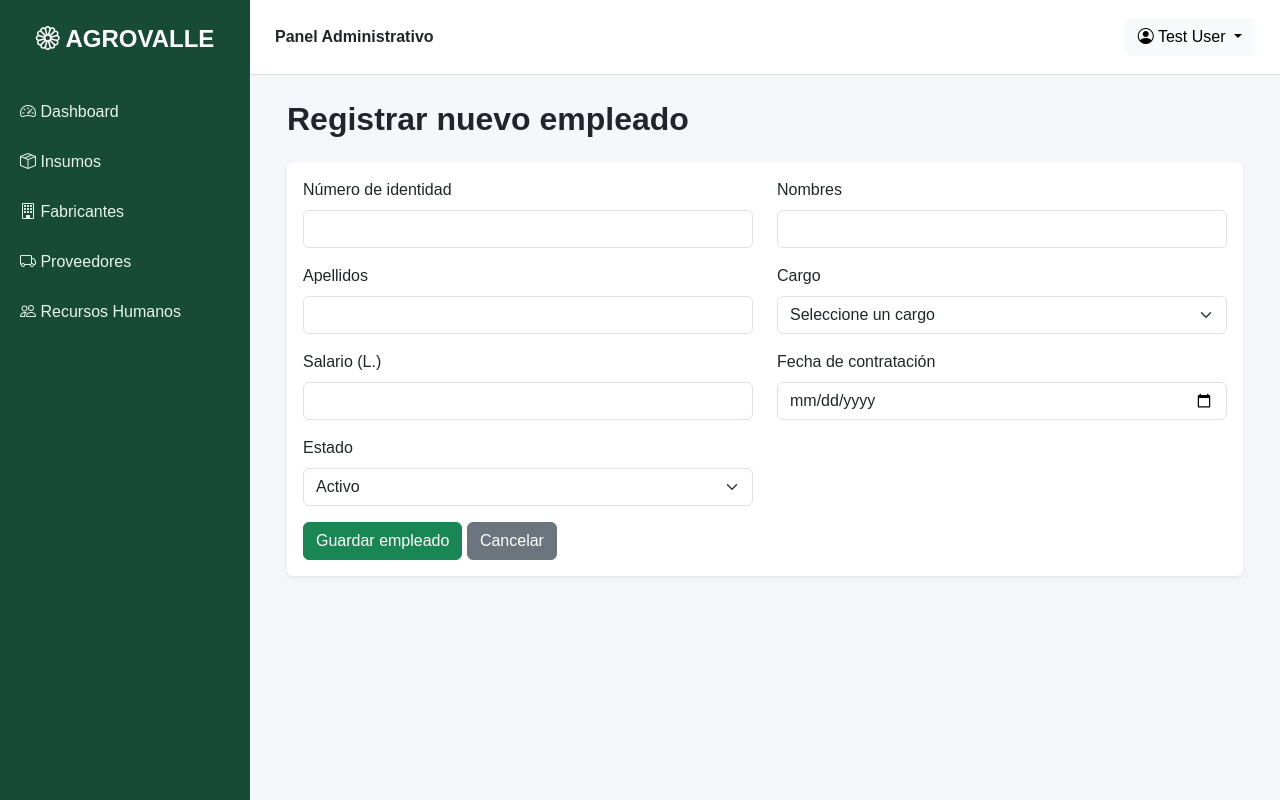
After one commit to Flor-1205/examen_2, a Laravel app: page /empleados/create in a window 1280 px wide. The commit adds this page. Run offline with Laravel 12, Linux system fonts and the light colour scheme; a user stored in the database is signed in; data comes from the database, SQL or seed files in the repository.

Commit message:
Implementación del módulo de recursos humanos

```diff
--- /dev/null
+++ b/app/Http/Controllers/EmpleadoController.php
@@ -0,0 +1,86 @@
+<?php
+
+namespace App\Http\Controllers;
+
+use App\Models\Empleado;
+use Illuminate\Http\Request;
+
+class EmpleadoController extends Controller
+{
+    public function index()
+    {
+        $empleados = Empleado::all();
+
+        return view('empleados.index', compact('empleados'));
+    }
+
+    public function create()
+    {
+        return view('empleados.create');
+    }
+
+    public function store(Request $request)
+    {
+        $request->validate([
+            'identidad' => 'required|digits:13|unique:empleados,identidad',
+            'nombres' => 'required|string|max:255',
+            'apellidos' => 'required|string|max:255',
+            'cargo' => 'required|string|max:255',
+            'salario' => 'required|numeric|min:0',
+            'fecha_contratacion' => 'required|date',
+            'estado' => 'required|in:Activo,Inactivo'
+        ]);
+
+        Empleado::create($request->only([
+            'identidad',
+            'nombres',
+            'apellidos',
+            'cargo',
+            'salario',
+            'fecha_contratacion',
+            'estado'
+        ]));
+
+        return redirect()->route('empleados.index')
+            ->with('success', 'Empleado registrado correctamente.');
+    }
+
+    public function edit(Empleado $empleado)
+    {
+        return view('empleados.edit', compact('empleado'));
+    }
+
+    public function update(Request $request, Empleado $empleado)
+    {
+        $request->validate([
+            'identidad' => 'required|digits:13|unique:empleados,identidad,' . $empleado->id,
+            'nombres' => 'required|string|max:255',
+            'apellidos' => 'required|string|max:255',
+            'cargo' => 'required|string|max:255',
+            'salario' => 'required|numeric|min:0',
+            'fecha_contratacion' => 'required|date',
+            'estado' => 'required|in:Activo,Inactivo'
+        ]);
+
+        $empleado->update($request->only([
+            'identidad',
+            'nombres',
+            'apellidos',
+            'cargo',
+            'salario',
+            'fecha_contratacion',
+            'estado'
+        ]));
+
+        return redirect()->route('empleados.index')
+            ->with('success', 'Empleado actualizado correctamente.');
+    }
+
+    public function destroy(Empleado $empleado)
+    {
+        $empleado->delete();
+
+        return redirect()->route('empleados.index')
+            ->with('success', 'Empleado eliminado correctamente.');
+    }
+}
--- /dev/null
+++ b/resources/views/empleados/create.blade.php
@@ -0,0 +1,74 @@
+<x-app-layout>
+    <div class="container-fluid">
+        <h2 class="fw-bold mb-4">Registrar nuevo empleado</h2>
+
+        <div class="card shadow-sm border-0">
+            <div class="card-body">
+                <form action="{{ route('empleados.store') }}" method="POST">
+                    @csrf
+
+                    <div class="row">
+                        <div class="col-md-6 mb-3">
+                            <label class="form-label">Número de identidad</label>
+                            <input type="text" name="identidad" maxlength="13"
+                                class="form-control" value="{{ old('identidad') }}" required>
+                            @error('identidad') <small class="text-danger">{{ $message }}</small> @enderror
+                        </div>
+
+                        <div class="col-md-6 mb-3">
+                            <label class="form-label">Nombres</label>
+                            <input type="text" name="nombres" class="form-control"
+                                value="{{ old('nombres') }}" required>
+                            @error('nombres') <small class="text-danger">{{ $message }}</small> @enderror
+                        </div>
+
+                        <div class="col-md-6 mb-3">
+                            <label class="form-label">Apellidos</label>
+                            <input type="text" name="apellidos" class="form-control"
+                                value="{{ old('apellidos') }}" required>
+                            @error('apellidos') <small class="text-danger">{{ $message }}</small> @enderror
+                        </div>
+
+                        <div class="col-md-6 mb-3">
+                            <label class="form-label">Cargo</label>
+                            <select name="cargo" class="form-select" required>
+                                <option value="">Seleccione un cargo</option>
+                                <option value="Administrador">Administrador</option>
+                                <option value="Vendedor">Vendedor</option>
+                                <option value="Contador">Contador</option>
+                                <option value="Bodeguero">Bodeguero</option>
+                                <option value="Gerente">Gerente</option>
+                            </select>
+                            @error('cargo') <small class="text-danger">{{ $message }}</small> @enderror
+                        </div>
+
+                        <div class="col-md-6 mb-3">
+                            <label class="form-label">Salario (L.)</label>
+                            <input type="number" step="0.01" min="0" name="salario"
+                                class="form-control" value="{{ old('salario') }}" required>
+                            @error('salario') <small class="text-danger">{{ $message }}</small> @enderror
+                        </div>
+
+                        <div class="col-md-6 mb-3">
+                            <label class="form-label">Fecha de contratación</label>
+                            <input type="date" name="fecha_contratacion"
+                                class="form-control" value="{{ old('fecha_contratacion') }}" required>
+                            @error('fecha_contratacion') <small class="text-danger">{{ $message }}</small> @enderror
+                        </div>
+
+                        <div class="col-md-6 mb-3">
+                            <label class="form-label">Estado</label>
+                            <select name="estado" class="form-select" required>
+                                <option value="Activo">Activo</option>
+                                <option value="Inactivo">Inactivo</option>
+                            </select>
+                        </div>
+                    </div>
+
+                    <button type="submit" class="btn btn-success">Guardar empleado</button>
+                    <a href="{{ route('empleados.index') }}" class="btn btn-secondary">Cancelar</a>
+                </form>
+            </div>
+        </div>
+    </div>
+</x-app-layout>
--- a/resources/views/layouts/app.blade.php
+++ b/resources/views/layouts/app.blade.php
@@ -91,7 +91,7 @@
             <i class="bi bi-truck"></i> Proveedores
         </a>
 
-        <a href="#">
+        <a href="{{ route('empleados.index') }}">
             <i class="bi bi-people"></i> Recursos Humanos
         </a>
     </div>
--- a/routes/web.php
+++ b/routes/web.php
@@ -4,6 +4,7 @@ use App\Http\Controllers\ProfileController;
 use Illuminate\Support\Facades\Route;
 use App\Http\Controllers\InsumoController;
 use App\Http\Controllers\ProveedorController;
+use App\Http\Controllers\EmpleadoController;
 
 Route::get('/', function () {
     return view('welcome');
@@ -19,6 +20,7 @@ Route::middleware('auth')->group(function () {
     Route::delete('/profile', [ProfileController::class, 'destroy'])->name('profile.destroy');
     Route::resource('insumos', InsumoController::class)->middleware('auth');
     Route::resource('proveedores', ProveedorController::class)->middleware('auth');
+    Route::resource('empleados', EmpleadoController::class)->middleware('auth');
 });
 
 require __DIR__.'/auth.php';
```
Also changed, not shown: app/Models/Empleado.php (added, +20 -0 lines), resources/views/empleados/edit.blade.php (added, +64 -0 lines), resources/views/empleados/index.blade.php (added, +73 -0 lines), database/migrations/2026_11_13_031606_create_empleados_table.php (added).
